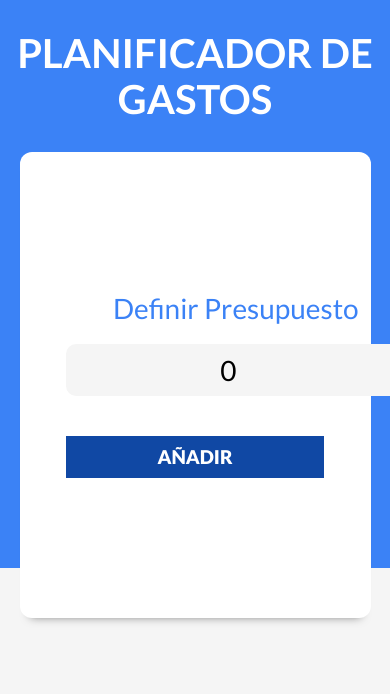
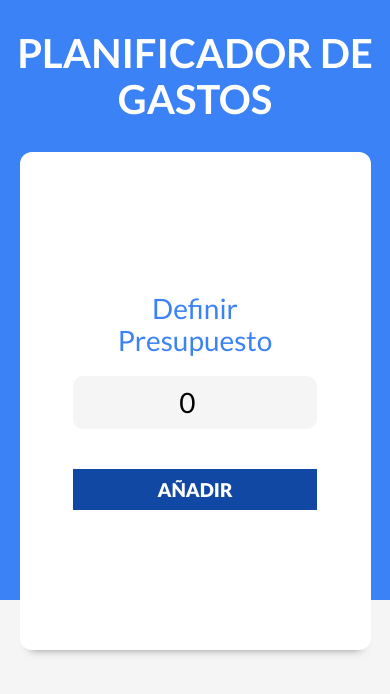
Before and after one commit to eidertejada/control-gastos, a React (Vite) app: page / in a window 390 px wide. Shown: the top 694 px of the page. Built offline with nearby package versions, Linux system fonts and the light colour scheme.

Commit message:
Solucionado el responsive

```diff
--- a/src/index.css
+++ b/src/index.css
@@ -57,10 +57,17 @@ header h1 {
 }
 
 .formulario {
-  width: 95%;
+  width: 95% !important;
   margin: 0 auto;
   padding: 10rem 0;
 }
+
+@media (max-width: 600px) {
+  .formulario {
+    width: 90% !important;
+  }
+}
+
 @media (min-width: 768px) {
   .formulario {
     padding: 5rem 0;
@@ -185,6 +192,7 @@ header h1 {
 .formulario input[type="number"].nuevo-presupuesto {
   font-size: 2.8rem;
   text-align: center;
+  width: 100%;
 }
 
 .contenedor-presupuesto svg {
@@ -240,6 +248,13 @@ main {
   align-items: center;
   gap: 2rem;
 }
+
+@media (max-width: 600px) {
+  .filtros .campo {
+    flex-direction: column;
+  }
+}
+
 .filtros label {
   font-size: 3rem;
   font-weight: 900;
@@ -273,6 +288,28 @@ main {
   gap: 2rem;
   margin-bottom: 2rem;
   width: 100%;
+}
+
+@media (max-width: 600px) {
+  .gasto {
+    padding: 10px;
+  }
+
+  .contenido-gasto img {
+    width: 7rem !important;
+  }
+  .descripcion-gasto p {
+    font-size: 1.6rem !important;
+  }
+  .cantidad-gasto {
+    margin-right: 10px !important;
+  }
+}
+
+@media (max-width: 400px) {
+  .descripcion-gasto p {
+    font-size: 1.3rem !important;
+  }
 }
 
 .cantidad-gasto {
@@ -368,6 +405,12 @@ body .modal {
   overflow: hidden;
 }
 
+@media (max-width: 600px) {
+  body .modal {
+    overflow: scroll;
+  }
+}
+
 .modal .formulario.animar {
   position: relative;
   opacity: 1;
```
